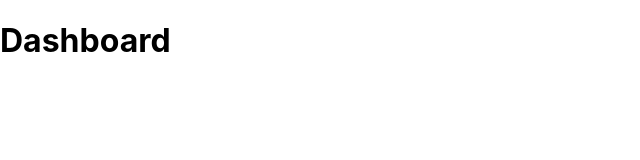
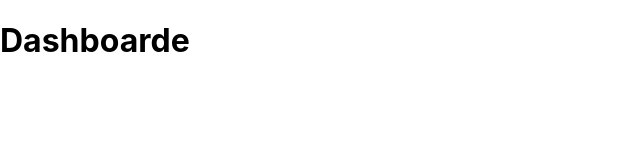
Before and after one commit to leonardof26/next-auth-jwt, a Next.js app: page /dashboard in a window 1280 px wide. Shown: the top 160 px of the page, without its empty margins (0-640 px from the left). Built offline with nearby package versions, Linux system fonts and the light colour scheme.

Commit message:
git test

```diff
--- a/src/pages/dashboard.tsx
+++ b/src/pages/dashboard.tsx
@@ -7,7 +7,7 @@ const pages: React.FC = () => {
 
   return (
     <div>
-      <h1>Dashboard {user?.email}</h1>
+      <h1>Dashboarde {user?.email}</h1>
     </div>
   )
 }
```
